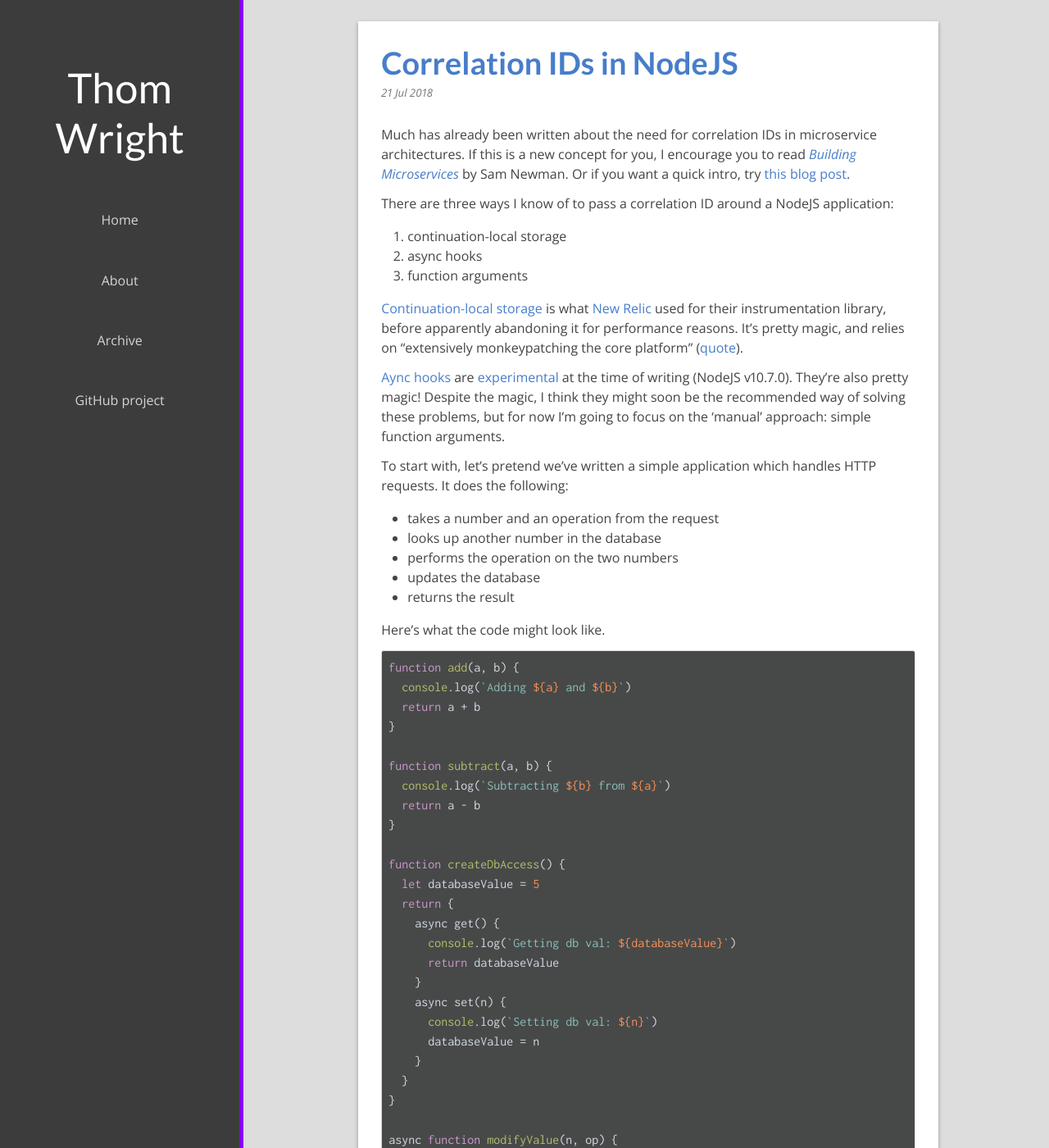
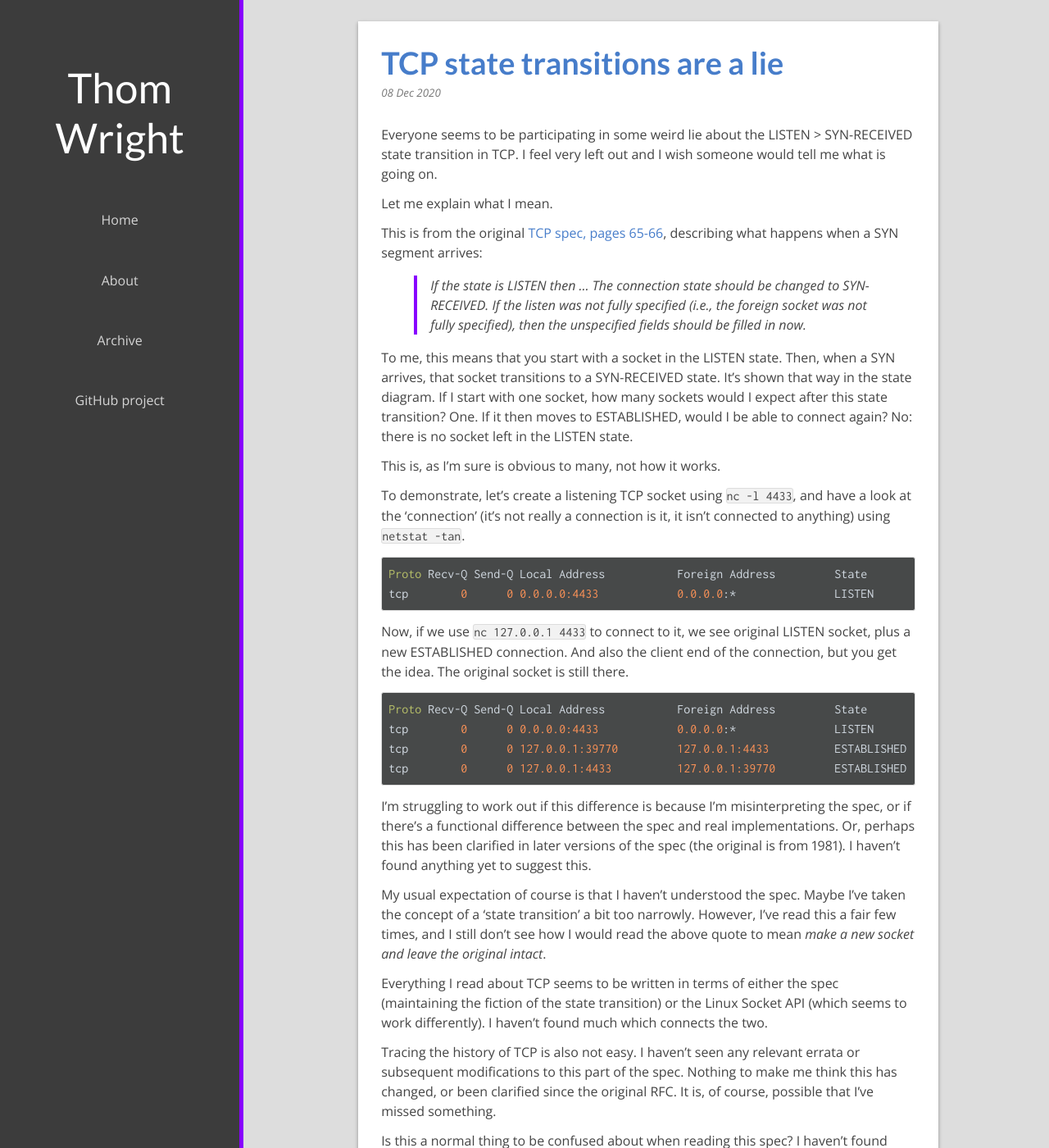
Before and after one commit to ThomWright/ThomWright.github.io, a Jekyll site: the page built from index.html, in a window 1280 px wide and 1400 px high. Shown: the whole window at 82% size. Built offline with Jekyll 4.4.1, drawn with Linux system fonts in a browser that asks for light colours; nearby versions of some CDN libraries; some of the changed text lies outside the part shown.

Commit message:
Add blog post about TCP LISTEN state transitions

````diff
--- /dev/null
+++ b/_posts/2020-12-08-tcp-state-transitions-are-a-lie.md
@@ -0,0 +1,44 @@
+---
+layout: post
+title: TCP state transitions are a lie
+---
+
+Everyone seems to be participating in some weird lie about the LISTEN > SYN-RECEIVED state transition in TCP. I feel very left out and I wish someone would tell me what is going on.
+
+Let me explain what I mean.
+
+This is from the original [TCP spec, pages 65-66](https://tools.ietf.org/html/rfc793#page-65), describing what happens when a SYN segment arrives:
+
+> If the state is LISTEN then ... The connection state should be changed to SYN-RECEIVED. If the listen was not fully specified (i.e., the foreign socket was not fully specified), then the unspecified fields should be filled in now.
+
+To me, this means that you start with a socket in the LISTEN state. Then, when a SYN arrives, that socket transitions to a SYN-RECEIVED state. It's shown that way in the state diagram. If I start with one socket, how many sockets would I expect after this state transition? One. If it then moves to ESTABLISHED, would I be able to connect again? No: there is no socket left in the LISTEN state.
+
+This is, as I'm sure is obvious to many, not how it works.
+
+To demonstrate, let's create a listening TCP socket using `nc -l 4433`, and have a look at the 'connection' (it's not really a connection is it, it isn't connected to anything) using `netstat -tan`.
+
+```txt
+Proto Recv-Q Send-Q Local Address           Foreign Address         State
+tcp        0      0 0.0.0.0:4433            0.0.0.0:*               LISTEN
+```
+
+Now, if we use `nc 127.0.0.1 4433` to connect to it, we see original LISTEN socket, plus a new ESTABLISHED connection. And also the client end of the connection, but you get the idea. The original socket is still there.
+
+```txt
+Proto Recv-Q Send-Q Local Address           Foreign Address         State
+tcp        0      0 0.0.0.0:4433            0.0.0.0:*               LISTEN
+tcp        0      0 127.0.0.1:39770         127.0.0.1:4433          ESTABLISHED
+tcp        0      0 127.0.0.1:4433          127.0.0.1:39770         ESTABLISHED
+```
+
+I'm struggling to work out if this difference is because I'm misinterpreting the spec, or if there's a functional difference between the spec and real implementations. Or, perhaps this has been clarified in later versions of the spec (the original is from 1981). I haven't found anything yet to suggest this.
+
+My usual expectation of course is that I haven't understood the spec. Maybe I've taken the concept of a 'state transition' a bit too narrowly. However, I've read this a fair few times, and I still don't see how I would read the above quote to mean _make a new socket and leave the original intact_.
+
+Everything I read about TCP seems to be written in terms of either the spec (maintaining the fiction of the state transition) or the Linux Socket API (which seems to work differently). I haven't found much which connects the two.
+
+Tracing the history of TCP is also not easy. I haven't seen any relevant errata or subsequent modifications to this part of the spec. Nothing to make me think this has changed, or been clarified since the original RFC. It is, of course, possible that I've missed something.
+
+Is this a normal thing to be confused about when reading this spec? I haven't found anyone else complaining about it. Maybe I need to look harder.
+
+This should probably be a StackOverflow post or something, but I'm going to just leave it here for now and see how I get on.
--- a/public/css/_sass/_base.scss
+++ b/public/css/_sass/_base.scss
@@ -108,3 +108,11 @@ code {
 pre code {
   border-radius: $base-border-radius;
 }
+
+blockquote {
+  font-style: italic;
+  border-left-color: $brand-color;
+  border-left-width: 4px;
+  border-left-style: solid;
+  padding-left: 1em;
+}
````
